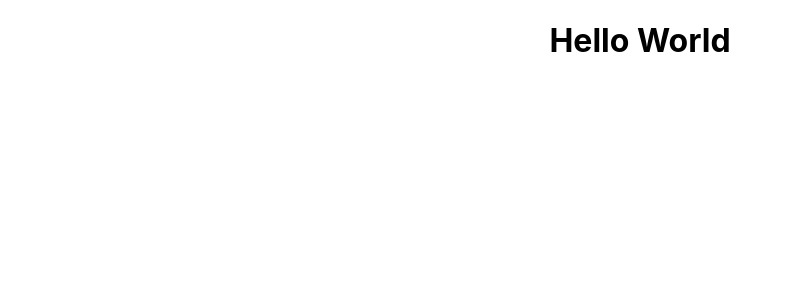
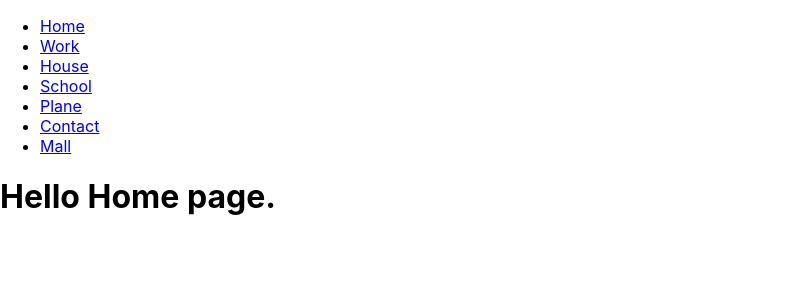
Before and after one commit to Bkanneh2020/health_Solution, a React (Create React App) app in the folder fame_health_solution/: page / in a window 1280 px wide. Shown: the top 300 px of the page, without its empty margins (0-790 px from the left). Built offline with nearby package versions, Linux system fonts and the light colour scheme.

Commit message:
second commit

```diff
--- a/fame_health_solution/package.json
+++ b/fame_health_solution/package.json
@@ -6,9 +6,12 @@
     "@testing-library/jest-dom": "^5.16.5",
     "@testing-library/react": "^13.3.0",
     "@testing-library/user-event": "^13.5.0",
+    "browser-router": "^0.2.0",
     "react": "^18.2.0",
+    "react-browser-router": "^2.1.2",
     "react-dom": "^18.2.0",
-    "react-scripts": "5.0.1",
+    "react-router-dom": "6",
+    "react-scripts": "^2.1.3",
     "web-vitals": "^2.1.4"
   },
   "scripts": {
--- a/fame_health_solution/src/App.js
+++ b/fame_health_solution/src/App.js
@@ -1,11 +1,25 @@
-import logo from './logo.svg';
+import React from 'react';
+import {BrowserRouter, Routes, Route} from 'react-router-dom';
 import './App.css';
+import Homepage from './Homepage';
+import Navmenu from './HomeLinks/Navmenu';
+
 
 function App() {
   return (
-    <div className="App">
-     <h1>Hello World</h1>
-    </div>
+   <BrowserRouter>
+   <Routes>
+    <Route path='/' element={<Navmenu />}>
+      <Route index element={<Homepage/>}/>
+      <Route path='' element={<Homepage/>}/>
+      <Route path='' element={<Homepage/>}/>
+      <Route path='' element={<Homepage/>}/>
+      <Route path='' element={<Homepage/>}/>
+      <Route path='' element={<Homepage/>}/>
+      <Route path='' element={<Homepage/>}/>
+    </Route>
+   </Routes>
+   </BrowserRouter>
   );
 }
 
--- /dev/null
+++ b/fame_health_solution/src/HomeLinks/Navmenu.jsx
@@ -0,0 +1,44 @@
+import React from "react";
+import {Outlet, Link} from 'react-router-dom';
+
+const Navmenu =()=>{
+    return(
+        <>
+        <nav>
+            <ul>
+                <li>
+                    <Link to='/'>Home</Link>
+                </li>
+                <li>
+                    <Link to='/work'>Work</Link>
+                </li>
+
+                <li>
+                    <Link to='/House'>House</Link>
+                </li>
+
+                <li>
+                    <Link to='/school'>School</Link>
+                </li>
+
+                <li>
+                    <Link to='/plane'>Plane</Link>
+                </li>
+
+                <li>
+                    <Link to='/car'>Contact</Link>
+                </li>
+
+                <li>
+                    <Link to='/mall'>Mall</Link>
+                </li>
+
+            </ul>
+        </nav>
+        <Outlet />
+        </>
+    )
+}
+
+
+export default Navmenu;
--- /dev/null
+++ b/fame_health_solution/src/Homepage.jsx
@@ -0,0 +1,13 @@
+import React from "react";
+
+const Homepage =()=>{
+    return(
+        <h1>
+            Hello Home page.
+        </h1>
+    )
+
+}
+
+
+export default Homepage;
--- a/fame_health_solution/src/index.js
+++ b/fame_health_solution/src/index.js
@@ -8,6 +8,7 @@ const root = ReactDOM.createRoot(document.getElementById('root'));
 root.render(
   <React.StrictMode>
     <App />
+
   </React.StrictMode>
 );
 
```
Also changed, not shown: 2 other files (tests, documents, lock files or other folders).
